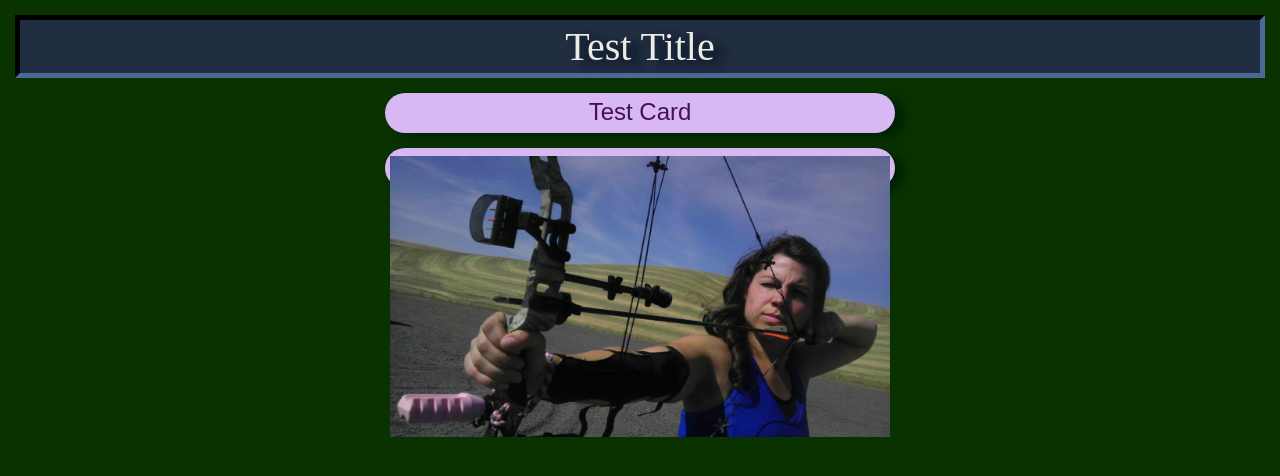
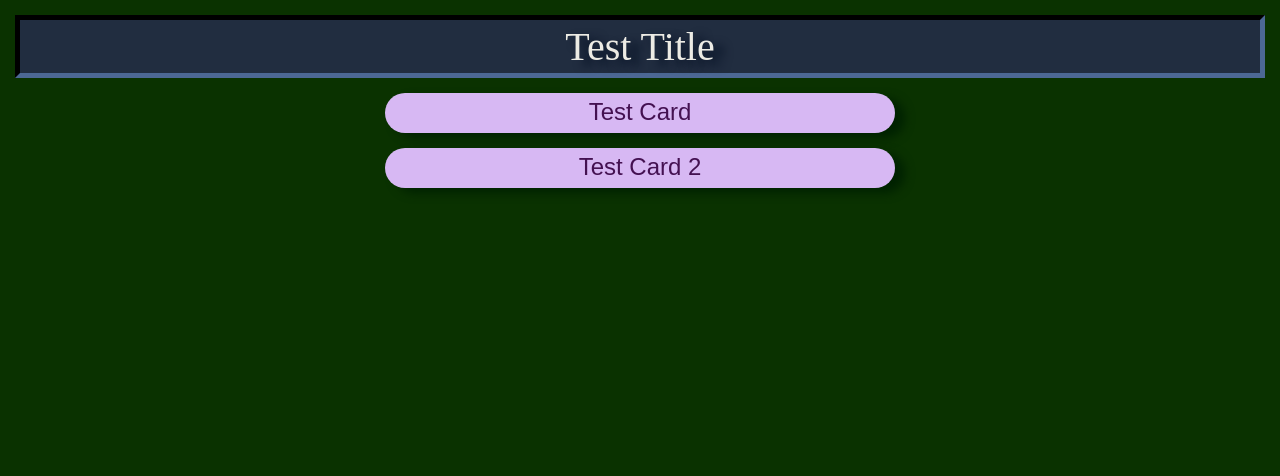
Before and after one commit to gdoornink/sandbox, a plain HTML site: page index.html in a window 1280 px wide. Drawn offline with Linux system fonts and the light colour scheme.

Commit message:
Update index.html

```diff
--- a/index.html
+++ b/index.html
@@ -19,7 +19,6 @@
 <article>
 	<div id="!Talented" class="card">
 		Test Card
-		<img src="!Talented.jpg"/>
 	</div>
 	<div class="card">Test Card 2</div>
 </article>
```
